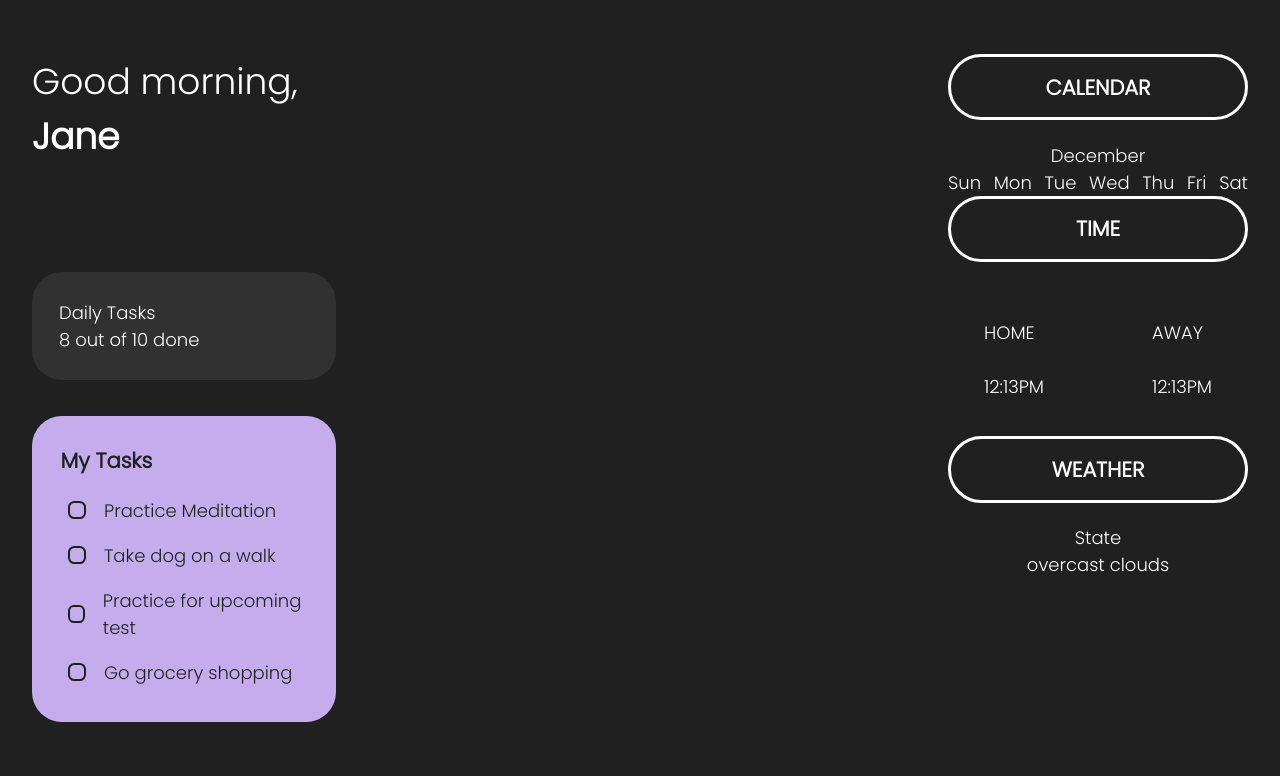
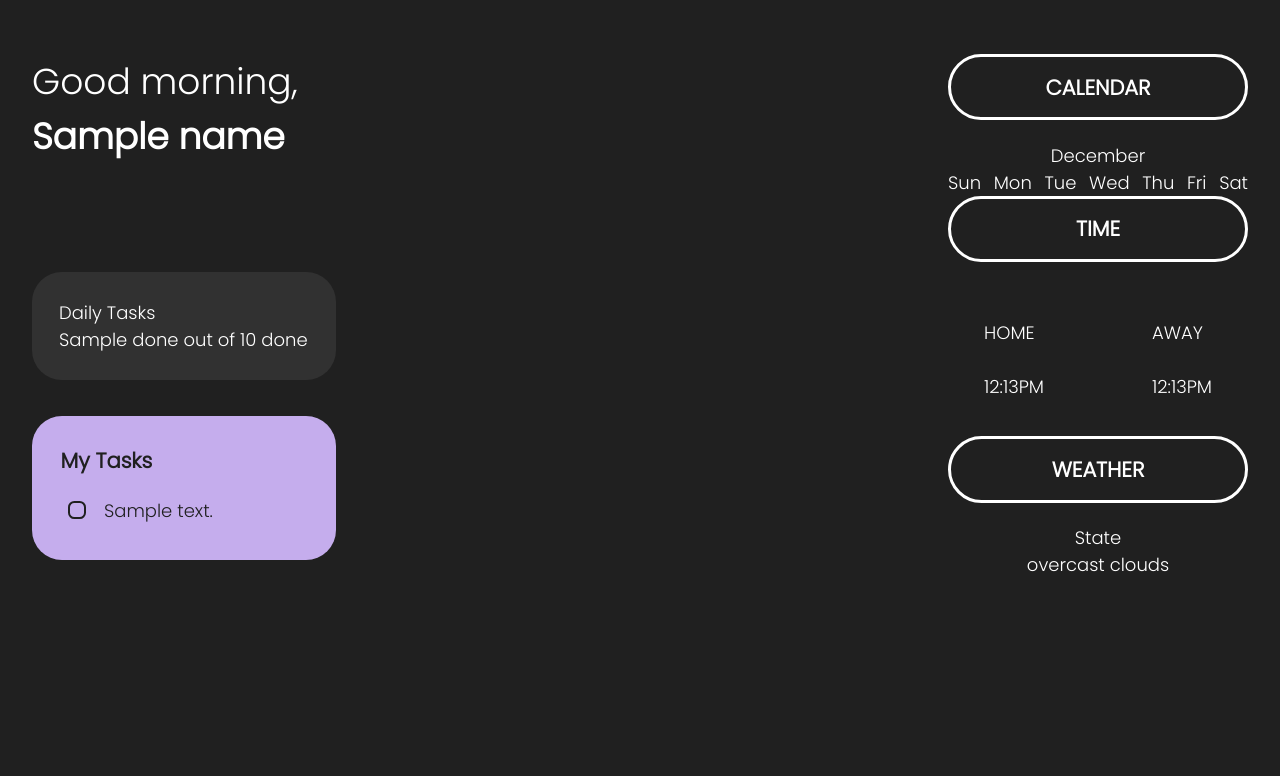
Before and after one commit to Andrea-Ozuem/my-space, a Flask app: template app/templates/index.html in a window 1280 px wide. Shown: the part 45-821 px from the top of the page. After the commit the page ends 617 px from the top, so only its background shows below. Run offline with Flask 3, Linux system fonts and the light colour scheme; the template is opened without the code that fills it: most values are stand-ins (such as "Sample title", 1, 10 or a date in 2020); parts of the project's set-up code (start-up, migrations or seed data) failed here and were passed over; some libraries are stand-ins or nearby versions.

Commit message:
feature: Create template

```diff
--- a/app/app.py
+++ b/app/app.py
@@ -3,17 +3,26 @@ from models import storage
 from models.user import User
 from models.tasks import Tasks
 from flask import Flask, render_template
+import os
+
 
 app = Flask(__name__)
 
 @app.route('/', strict_slashes=False)
 def main():
-    user = storage.get(User, id)
-    tasks = user.tasks()
+    user = storage.get(User, '00a11245-12fa-436e-9ccc-967417f8c30a')
+    if os.getenv('STORAGE_TYPE', None) == 'db':
+        tasks = user.tasks
+    else:
+        tasks = user.tasks()
+    done = [task for task in tasks if task.completed == 1]
     return render_template('index.html',
-                           name=name,
-                           tasks=tasks)
+                           name=user.first_name,
+                           tasks=tasks, total=len(tasks),
+                           done=len(done))
+
 # Research o using external apis in  flask app
+
 
 if __name__ == "__main__":
     """ Main Function """
--- a/app/static/style.css
+++ b/app/static/style.css
@@ -88,6 +88,7 @@ header {
 .weather-sum {
     text-align: center;
 }
+
 /* info section */
 .summary {
     background-color: #313131;
@@ -122,6 +123,7 @@ header {
 
 }
 
+/* Tp do section */
 .tasks h3 {
     font-weight: 700;
     margin: 0.5em;
@@ -168,3 +170,9 @@ label {
     transition: transform 300ms ease-in-out;
     transition: transform 300ms ease-in-out, -webkit-transform 300ms ease-in-out;
 }
+
+/* checked class add to the complete class */
+/* If checked, moves to the top of page */
+.complete {
+
+}
--- a/app/templates/index.html
+++ b/app/templates/index.html
@@ -22,39 +22,23 @@
 
     <div class="container flex">
         <div class="info">
-            <h2>Good morning, <br> <span class="accent">Jane</span></h2>
+            <h2>Good morning, <br> <span class="accent">{{ name }}</span></h2>
             <!-- <h1>Yay! Almost Done</h1> -->
             <div class="summary">
                 <p>Daily Tasks</p>
-                <p>8 out of 10 done</p>
+                <p>{{ done }} out of {{ total }} done</p>
             </div>
             <div class="tasks">
                 <h3>My Tasks</h3>
                 <ul>
+                    {% for task in tasks %}
                     <li><input type="checkbox" id="task-1">
                         <label for="task-1">
                             <span class="custom-checkbox"></span>
-                            Practice Meditation
+                            {{ task.description }}
                         </label>
                     </li>
-                    <li><input type="checkbox" id="task-2">
-                        <label for="task-2">
-                            <span class="custom-checkbox"></span>
-                            Take dog on a walk
-                        </label>
-                    </li>
-                    <li><input type="checkbox" id="task-3">
-                        <label for="task-3">
-                            <span class="custom-checkbox"></span>
-                            Practice for upcoming test
-                        </label>
-                    </li>
-                    <li><input type="checkbox" id="task-4">
-                        <label for="task-4">
-                            <span class="custom-checkbox"></span>
-                            Go grocery shopping
-                        </label>
-                    </li>
+                    {% endfor %}
                 </ul>
             </div>
         </div>
```
